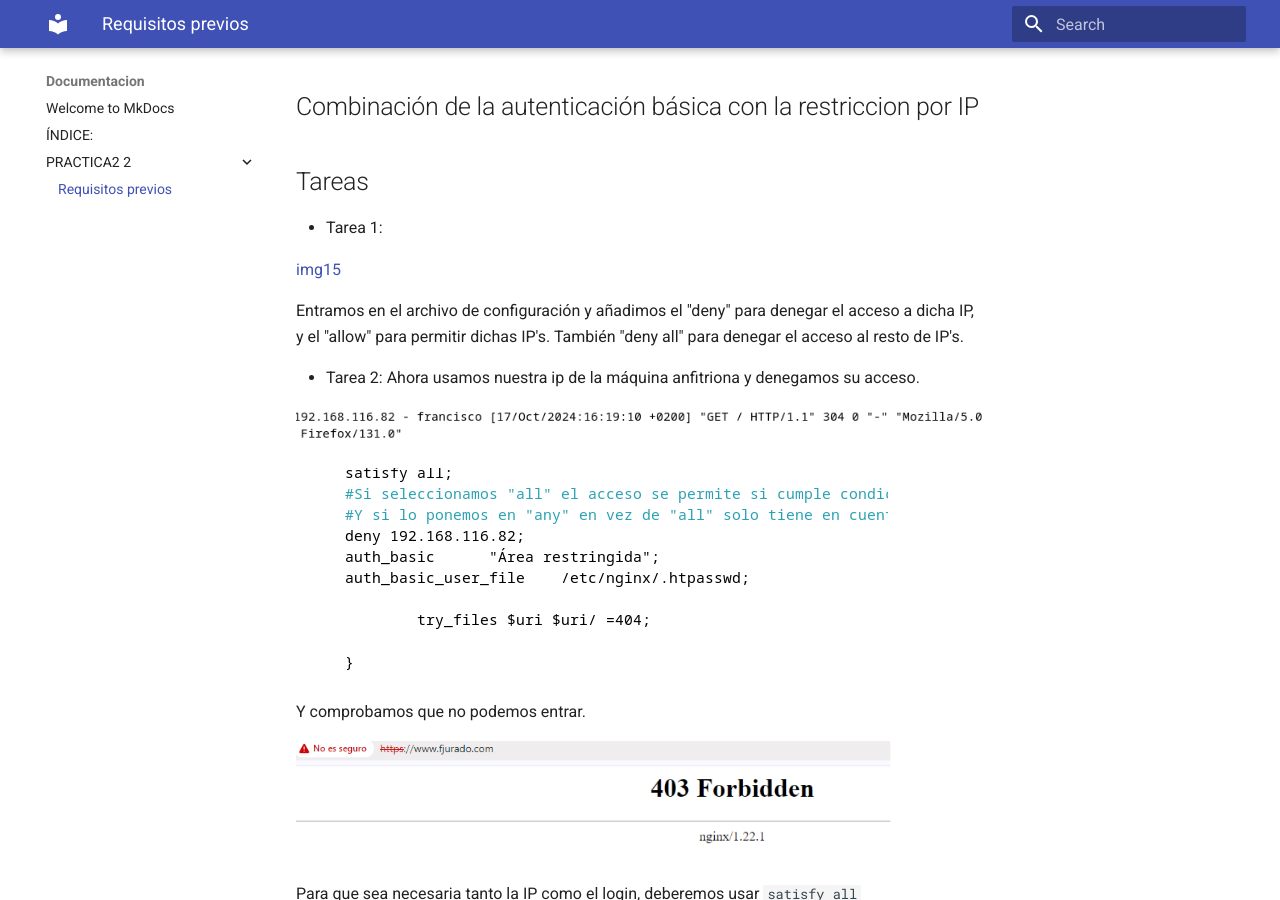
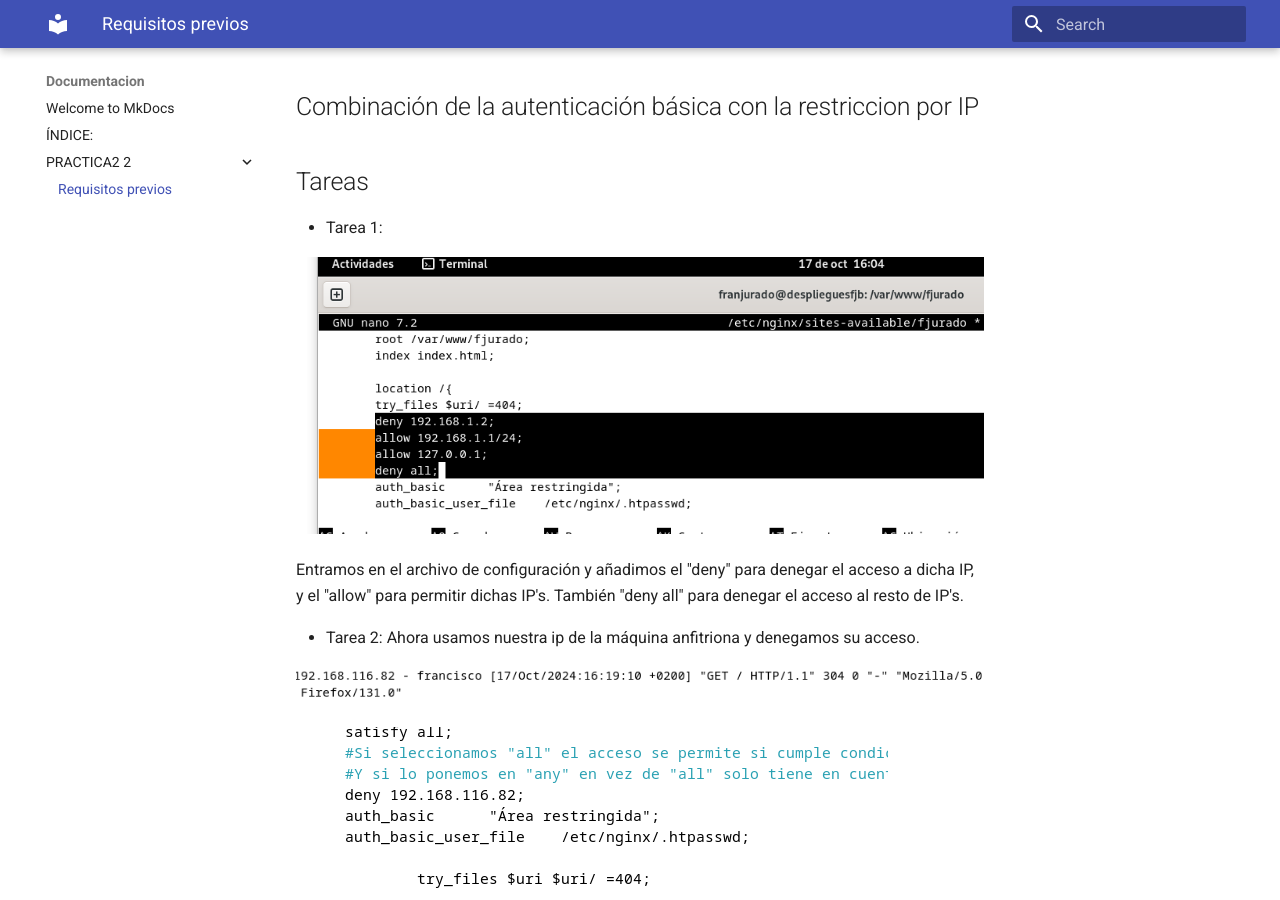
Before and after one commit to FranJuradoB/DespliegueNginx, an MkDocs documentation site: the page built from docs/PRACTICA2-2/practica2-1.md, in a window 1280 px wide and 900 px high, scrolled down 4530 px. Built offline with MkDocs 1.6.1 and Material for MkDocs 9.7.7, drawn with Linux system fonts in a browser that asks for light colours.

Commit message:
Cuarto commit

````diff
--- a/docs/PRACTICA2-2/practica2-1.md
+++ b/docs/PRACTICA2-2/practica2-1.md
@@ -94,7 +94,7 @@ Y reiniciamos el servicio ```sudo systemctl restart nginx```.
 
 - Tarea 1:
 
-[img15](./screenshots/15.png)
+![img15](./screenshots/15.png)
 
 Entramos en el archivo de configuración y añadimos el "deny" para denegar el acceso a dicha IP, y el "allow" para permitir dichas IP's.
 También "deny all" para denegar el acceso al resto de IP's.
@@ -141,7 +141,7 @@ location / {
     try_files $uri $uri/ =404;
 }
 
->location /Proyectos {
+location /Proyectos {
     auth_basic "Área restringida - Proyectos";
     auth_basic_user_file /etc/nginx/conf.d/htpasswd_proyectos;
 }
````
